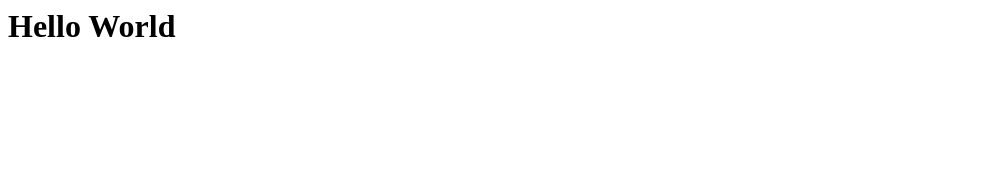
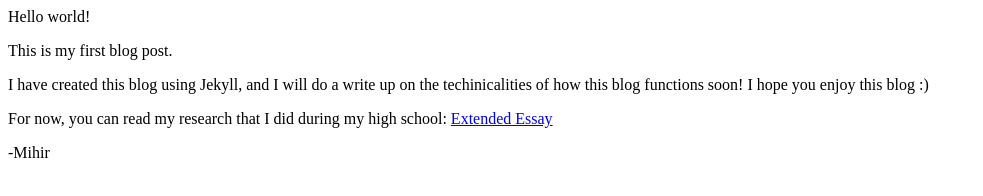
Before and after one commit to mihirjham/mihirjham.github.io, a plain HTML site: page index.html in a window 1280 px wide. Shown: the whole page, without its empty margins (0-983 px from the left). Drawn offline with Linux system fonts and the light colour scheme.

Commit message:
Edited index.html and added ExtendedEssayMihir.pdf.

```diff
--- a/index.html
+++ b/index.html
@@ -1 +1,16 @@
-<h1>Hello World</h1>
+<html>
+  <head>
+    <title>Test Post Please Ignore</title>
+  </head>
+  <body>
+    <p>Hello world!</p>
+
+<p>This is my first blog post.</p>
+
+<p>I have created this blog using Jekyll, and I will do a write up on the techinicalities of how this blog functions soon! I hope you enjoy this blog :)</p>
+
+<p>For now, you can read my research that I did during my high school: <a href='/ExtendedEssayMihir.pdf'>Extended Essay</a></p>
+
+<p>-Mihir</p>
+  </body>
+</html>
```
Also changed, not shown: 1 other file.
